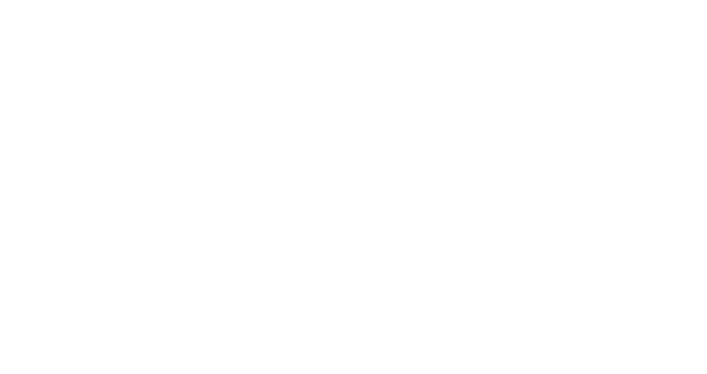
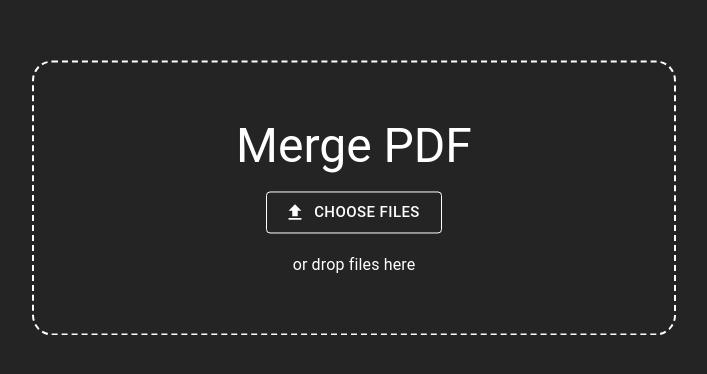
Before and after one commit to Tamflikk/pdfMerger, a React (Vite) app: page / in a window 1280 px wide. Shown: the part 202-576 px from the top of the page, without its empty margins (286-993 px from the left). Built offline with nearby package versions, Linux system fonts and the light colour scheme.

Commit message:
update App.jsx, src/index.css and home.jsx

```diff
--- a/src/index.css
+++ b/src/index.css
@@ -52,16 +52,3 @@
 button:focus-visible {
   outline: 4px auto -webkit-focus-ring-color;
 }
-
-@media (prefers-color-scheme: light) {
-  :root {
-    color: #213547;
-    background-color: #ffffff;
-  }
-  a:hover {
-    color: #747bff;
-  }
-  button {
-    background-color: #f9f9f9;
-  }
-}
--- a/src/pages/home.jsx
+++ b/src/pages/home.jsx
@@ -48,7 +48,7 @@
           border: "2px dashed white",
           borderRadius: 5,
           py: 7,
-          px: 20,
+          width: '50%',
           cursor: "pointer",
           position: "fixed",
           top: "50%",
@@ -57,7 +57,7 @@
           transition: ".22s",
           "&:hover": {
             transition: ".22s",
-            px: 25,
+            width: '60%',
           },
         }}
       >
```
